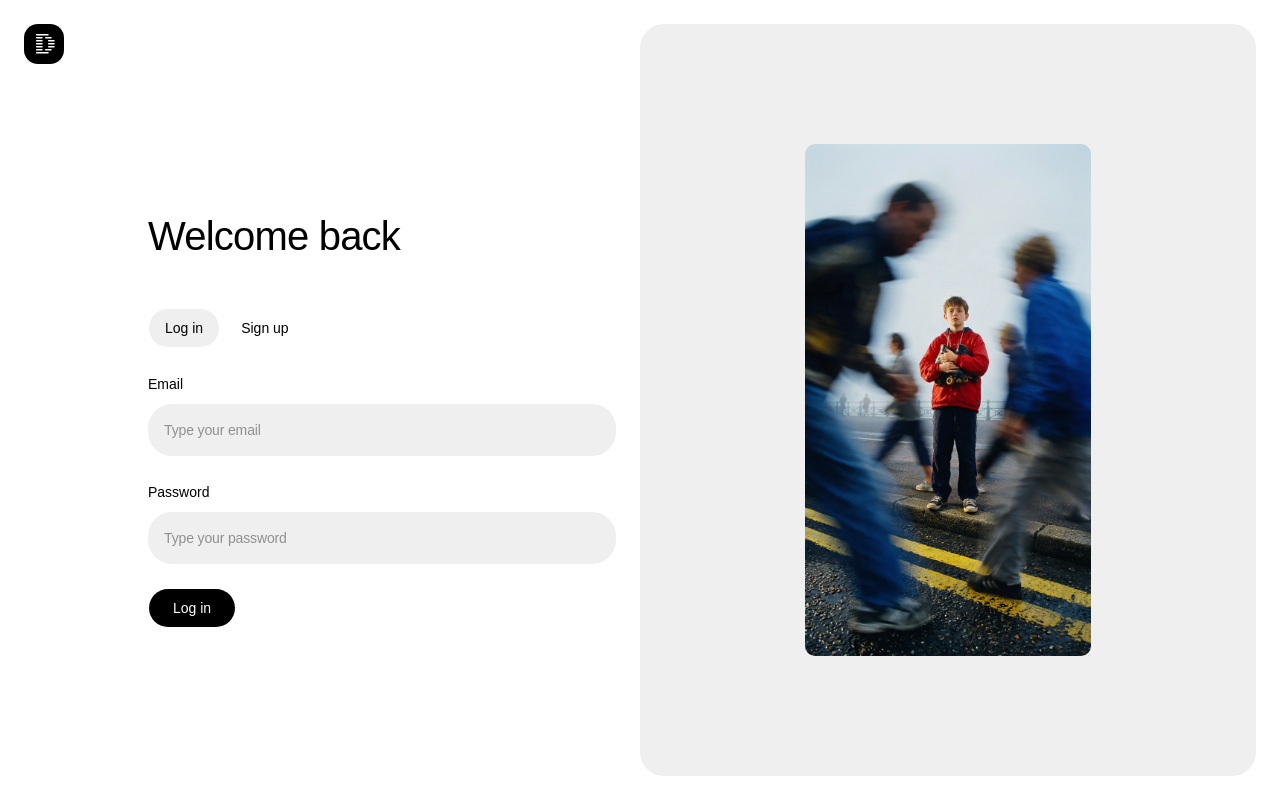
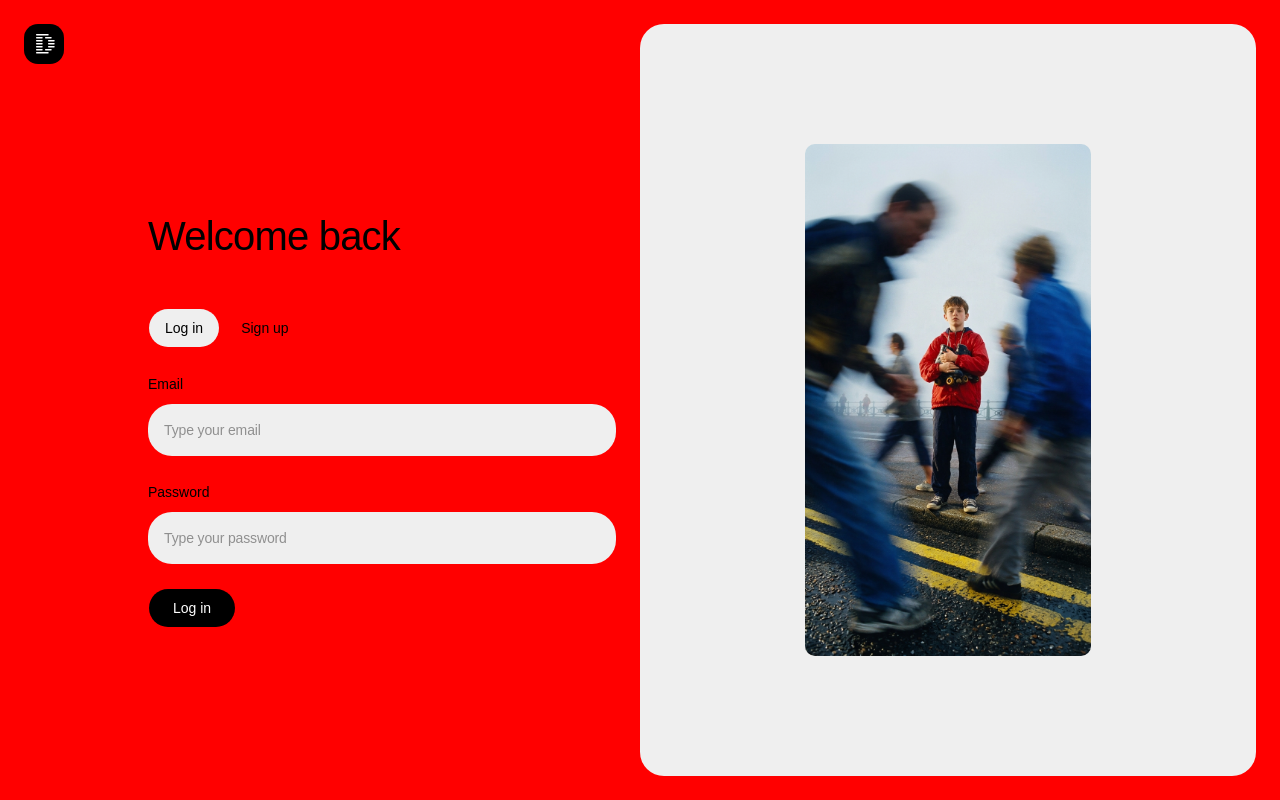
Before and after one commit to EwaKaminska/redesign-winner-product-lab-ai, a React (Vite) app: page /login in a window 1280 px wide. Built offline with nearby package versions, Linux system fonts and the light colour scheme; no server answers.

Commit message:
Change page background color to red
Co-Authored-By: Claude Opus 5.5 <noreply@anthropic.com>

```diff
--- a/src/index.css
+++ b/src/index.css
@@ -56,7 +56,7 @@
 /* Figma tokens: page #ffffff, surface #efefef, surface-strong #e5e5e5,
    ink #000000, ink-muted #6e6e6e, icon #9e9e9e */
 :root {
-    --background: #ffffff;
+    --background: #ff0000;
     --foreground: #000000;
     --card: #efefef;
     --card-foreground: #000000;
```
